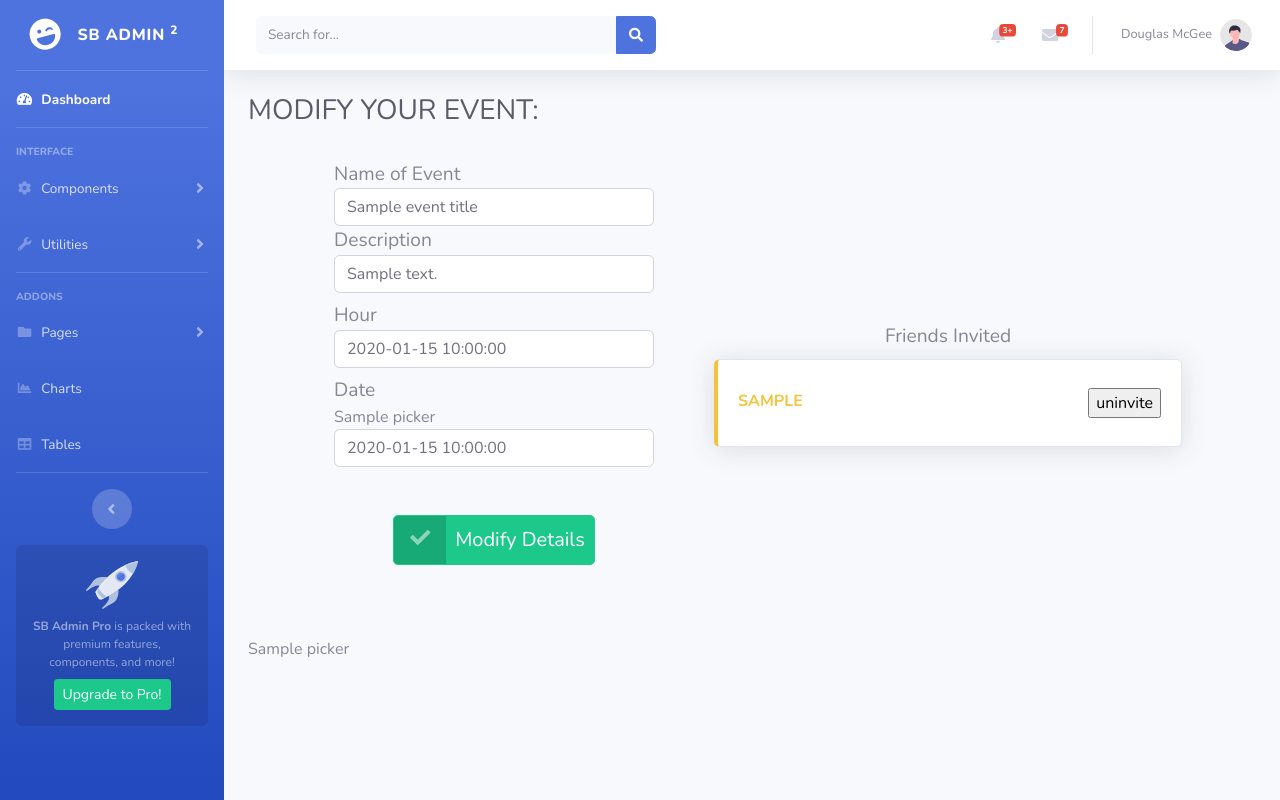
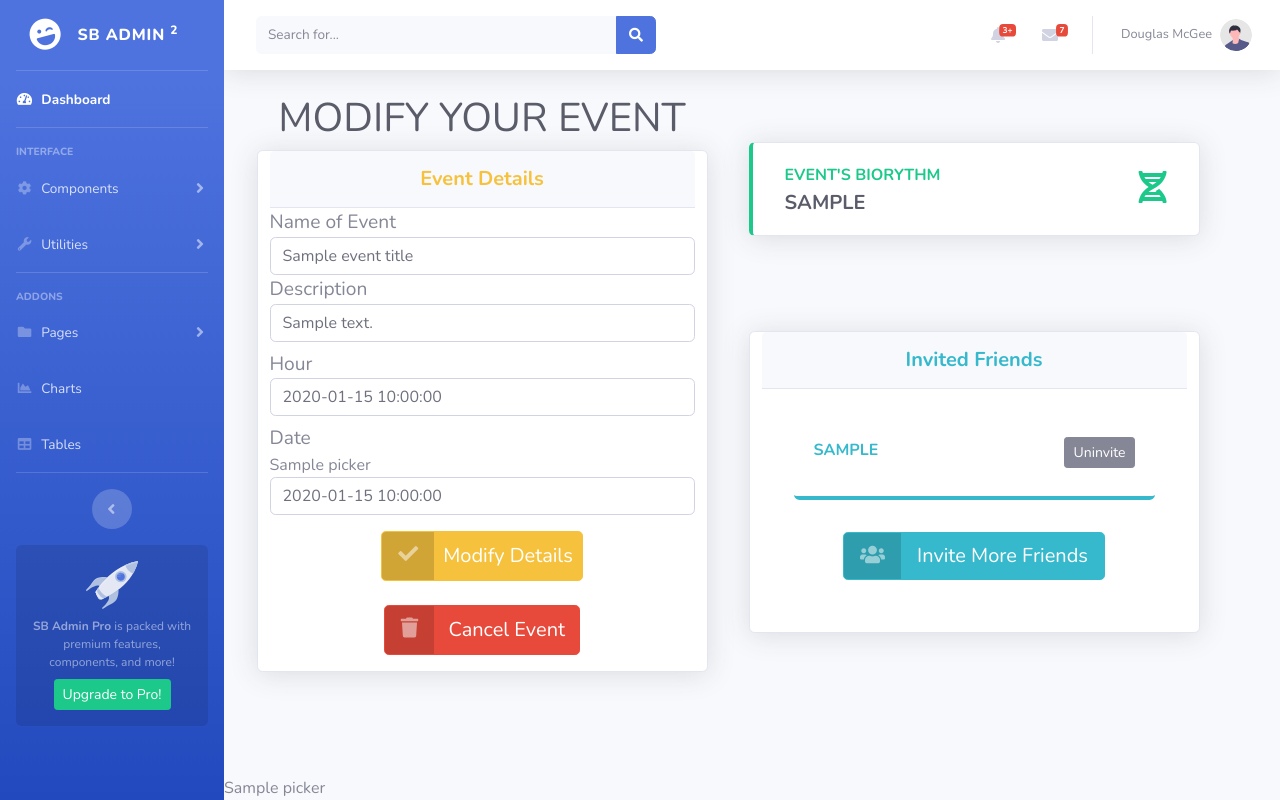
Before and after one commit to scyruz3/BioRhythm, a Flask app: template biorhythm/templates/modifyEvent.html in a window 1280 px wide. Run offline with Flask 2, Linux system fonts and the light colour scheme; the template is opened without the code that fills it: most values are stand-ins (such as "Sample title", 1, 10 or a date in 2020); some libraries are stand-ins or nearby versions.

Commit message:
Code and UI improvement

```diff
--- a/biorhythm/dao/eventDAO.py
+++ b/biorhythm/dao/eventDAO.py
@@ -60,3 +60,7 @@ def updateEvent(eventId: ObjectId, newValues)-> bool:
 def un_inviteFriend(eventId: ObjectId, newList)-> bool:
     db.Events.update_one({'_id': ObjectId(eventId)}, {'$set': {'invitedUsers': newList}})
     return newList
+
+def deleteEvent(eventId: ObjectId):
+    db.Events.delete_one({'_id':ObjectId(eventId)})
+    return('Event Deleted')
--- a/biorhythm/manager/biorhythmManager.py
+++ b/biorhythm/manager/biorhythmManager.py
@@ -87,6 +87,4 @@ def getFriendsToInviteByBioRhythm(eventId: ObjectId):
         brType = getBioRhythmTypeForEvent(str(friend['_id']['$oid']), event['eventDate'])
         if (brType == event['biorhythmType'] and ({'userId': str(friend['_id']['$oid']), 'username': friend['username']} not in event['invitedUsers'])):
             friendsToInvite.append({'userId': str(friend['_id']['$oid']), 'username': friend['username']})
-    print(friendsToInvite)
-    print(event['invitedUsers'])
     return friendsToInvite
--- a/biorhythm/templates/modifyEvent.html
+++ b/biorhythm/templates/modifyEvent.html
@@ -357,12 +357,16 @@
         <!-- Begin Page Content -->
         <div class="container-fluid">
           <!-- Page Heading -->
-          <h1 class="h3 mb-2 text-gray-800">MODIFY YOUR EVENT: </h1>
 
           <!-- Name INput -->
-          <div class="row align-items-center justify-content-center">
-            <div class="col-lg-4 m-4">
-              <form action="/modifyEvent" method="POST">
+          <div class="row">
+            <div class="col-lg-6 justify-content-center align-items-center row">
+              <h1 class="h1 text-gray-800 ">MODIFY YOUR EVENT</h1>
+              <div class="card col-lg-11 mb-2 shadow">
+                <div class="card-header py-3">
+                  <h5 class="m-0 font-weight-bold text-warning text-center">Event Details</h5>
+                </div>
+                <form action="{{ url_for('modifyEvent',event = eventId) }}" method="POST">
                   <p class="text-lg mb-0">Name of Event</p>
                   <input type="text" class="form-control" name="title" value="{{ eventTitle }}" autocomplete="off" />
 
@@ -373,8 +377,8 @@
 
                   <!-- Hours Dropdown-->
                   <p class="text-lg mb-0">Hour</p>
-                <input type="text" class="form-control mb-2" name="eventTime" value="{{ eventTime }}" autocomplete="off"
-                  placeholder="Example: 17:30, 20:15" />
+                  <input type="text" class="form-control mb-2" name="eventTime" value="{{ eventTime }}"
+                    autocomplete="off" placeholder="Example: 17:30, 20:15" />
 
                   <!-- Date Picker -->
                   <p class="text-lg mb-0">Date</p>
@@ -386,39 +390,102 @@
                   <input type="text" class="form-control dp" name="eventDate" value="{{ eventDate }}"
                     autocomplete="off" />
                   <!--Modify Event Button-->
-                <div class="row justify-content-center m-4">
-                  <a class="btn btn-success btn-icon-split btn-lg m-4">
+                  <div class="row justify-content-center m-2">
+                    <a class="btn btn-warning btn-icon-split btn-lg m-2">
                       <span class="icon text-white-50">
                         <i class="fas fa-check"></i>
                       </span>
-                    <input type="submit" value="Modify Details" class="btn btn-success btn-icon-split btn-lg m-2" />
+                      <input type="submit" value="Modify Details" class="btn btn-warning btn-icon-split btn-lg m-2" />
+                    </a>
+                  </div>
+                </form>
+                <!--Cancel Event Button-->
+                <form action="" method="POST">
+                  <div class="row justify-content-center mb-2">
+                    <a href="" class="btn btn-danger btn-icon-split btn-lg m-2">
+                      <span class="icon text-white-50">
+                        <i class="fas fa-trash"></i>
+                      </span>
+                      <input type="text" name="cancel" value="{{eventId}}" hidden="true" />
+                      <input type="submit" value=" Cancel Event " class="btn btn-danger btn-icon-split btn-lg m-2" />
                     </a>
                   </div>
                 </form>
               </div>
+            </div>
 
-            <!--Friends Invited Cards-->
-            <div class="col-lg-6 m4">
-              <p class="text-lg mb-2 text-center">Friends Invited</p>
-              {% for invited in invitedUsers%}
-              <form action="/modifyEvent" method="POST">
-                <div class="col-xl-12 col-md-6 mb-1">
-                  <div class="card border-left-warning shadow h-100 py-2">
+            <!--BioRyhthm TYpe-->
+            <div class="col-lg-6 justify-content-center align-items-center row">
+              <div class="card col-lg-11 m-2 border-left-success shadow">
                 <div class="card-body">
                   <div class="row no-gutters align-items-center">
                     <div class="col mr-2">
-                          <div class="font-weight-bold text-warning text-uppercase mb-1">
+                      <div class="font-weight-bold text-success text-uppercase mb-1">
+                        Event's BioRythm</div>
+                      <div class="h5 mb-0 font-weight-bold text-gray-800 text-uppercase">{{eventBR}}</div>
+                    </div>
+                    <div class="col-auto">
+                      <i class="fas fa-dna fa-2x text-success"></i>
+                    </div>
+                  </div>
+                </div>
+              </div>
+
+
+              <!--Friends Invited Cards-->
+              <div class="card col-lg-11 m-2 shadow">
+                <div class="card-header py-3">
+                  <h5 class="m-0 font-weight-bold text-info text-center">Invited Friends</h5>
+                </div>
+                <div class="card-body">
+                  {% if not invitedUsers %}
+                  <p class="text-lg mb-2 text-center">You have no friends invited!</p>
+
+                  <div class="row justify-content-center align-items-center m-4">
+                    <a href="{{ url_for('inviteFriends',event = eventId) }}"
+                      class="btn btn-info btn-icon-split btn-lg m-2">
+                      <span class="icon text-white-50">
+                        <i class="fas fa-users"></i>
+                      </span>
+                      <span class="text">Invite Friends</span>
+                    </a>
+                  </div>
+                  {% else %}
+                  {% for invited in invitedUsers%}
+                  <form action="{{ url_for('modifyEvent',event = eventId) }}" method="POST">
+                    <div class="col-xl-12 col-md-6 mb-1">
+                      <div class="card border-bottom-info border-0 py-2">
+                        <div class="card-body">
+                          <div class="row no-gutters align-items-center">
+                            <div class="col mr-2">
+                              <div class="font-weight-bold text-info text-uppercase mb-1">
                                 {{invited['username']}}
                               </div>
                             </div>
+                            <a>
                               <input type="text" name="friendId" value="{{invited['userId']}}" hidden="true" />
-                        <input type="submit" value="uninvite" />
+                              <input type="submit" value="Uninvite" class="btn btn-secondary btn-sm" />
+                            </a>
                           </div>
                         </div>
                       </div>
                     </div>
                   </form>
                   {% endfor %}
+                  <div class="row justify-content-center align-items-center m-4">
+                    <a href="{{ url_for('inviteFriends',event = eventId) }}"
+                      class="btn btn-info btn-icon-split btn-lg m-2">
+                      <span class="icon text-white-50">
+                        <i class="fas fa-users"></i>
+                      </span>
+                      <span class="text">Invite More Friends</span>
+                    </a>
+                  </div>
+                  {% endif %}
+                </div>
+              </div>
+            </div>
+          </div>
         </div>
       </div>
       {% endblock %}
```
Also changed, not shown: biorhythm/manager/eventManager.py (+10 -9 lines), biorhythm/templates/createEvent.html (+7 -8 lines), biorhythm/templates/inviteFriends.html (+35 -17 lines), biorhythm/views/createEventView.py (+22 -10 lines). Lines whose indentation alone changed are shown as unchanged.
